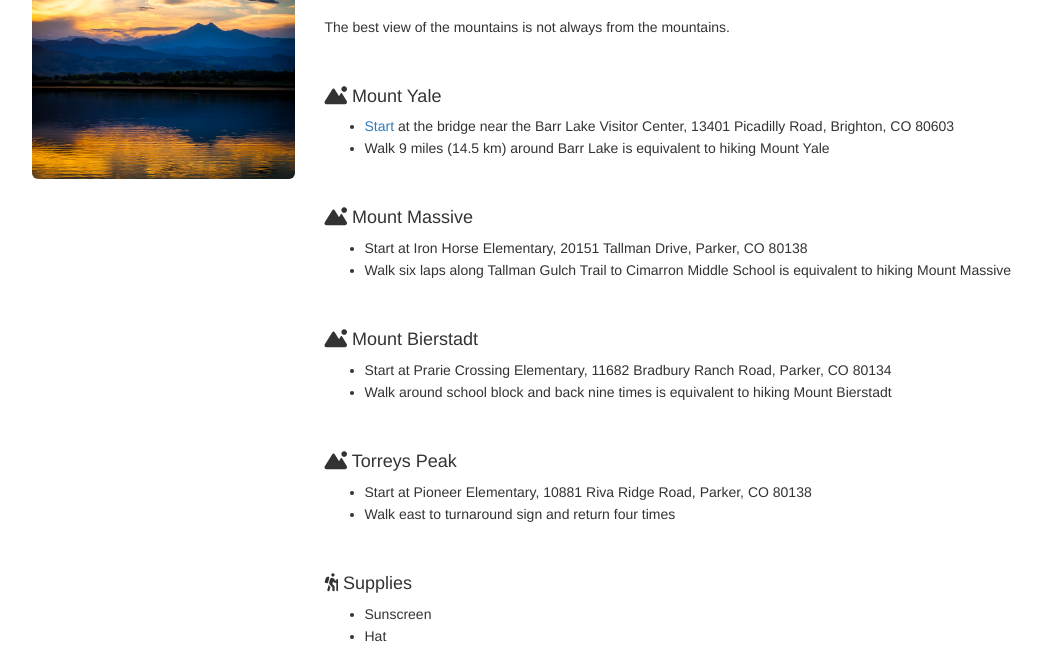
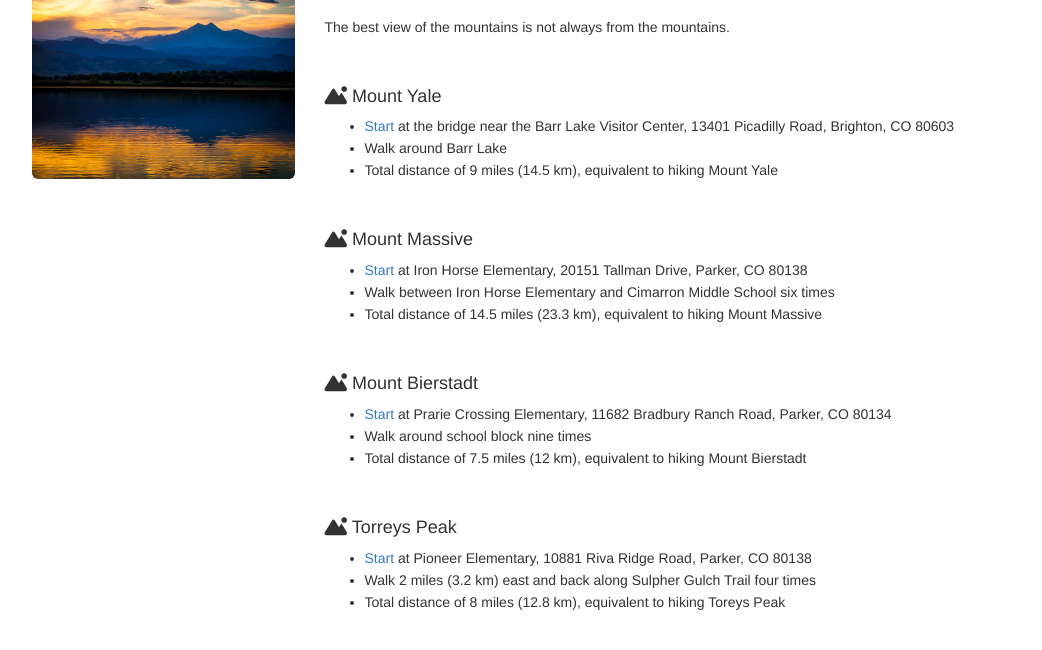
Before and after one commit to billallen256/flat14ers, a plain HTML site: page index.html in a window 1280 px wide. Shown: the part 135-785 px from the top of the page, without its empty margins (38-1080 px from the left). Drawn offline with nearby package versions, Linux system fonts and the light colour scheme.

Commit message:
Added better instructions.

```diff
--- a/index.html
+++ b/index.html
@@ -6,7 +6,7 @@
   <link rel="stylesheet" href="https://maxcdn.bootstrapcdn.com/bootstrap/3.3.7/css/bootstrap.min.css">
   <script src="https://ajax.googleapis.com/ajax/libs/jquery/3.3.1/jquery.min.js"></script>
   <script src="https://maxcdn.bootstrapcdn.com/bootstrap/3.3.7/js/bootstrap.min.js"></script>
-  <script src="https://use.fontawesome.com/f2589fa319.js"></script>
+  <script src="https://kit.fontawesome.com/015944395a.js" crossorigin="anonymous"></script>
 
   <meta name="viewport" content="width=device-width, initial-scale=1.0">
   <meta charset="UTF-8" />
@@ -56,34 +56,41 @@ div.footer {
 
       <p>The best view of the mountains is not always from the mountains.</p>
 
-      <h4><i class="fa fa-mountain-sun"></i> Mount Yale</h4>
+      <h4><i class="fa-solid fa-mountain-sun"></i> Mount Yale</h4>
       <ul>
         <li><a target="_blank" href="https://maps.app.goo.gl/VN1pzCNSBjMzmquv7">Start</a> at the bridge near the Barr Lake Visitor Center, 13401 Picadilly Road, Brighton, CO 80603</li>
-        <li>Walk 9 miles (14.5 km) around Barr Lake is equivalent to hiking Mount Yale</li>
+        <li>Walk around Barr Lake</li>
+        <li>Total distance of 9 miles (14.5 km), equivalent to hiking Mount Yale</li>
       </ul>
 
-      <h4><i class="fa fa-mountain-sun"></i> Mount Massive</h4>
+      <h4><i class="fa-solid fa-mountain-sun"></i> Mount Massive</h4>
       <ul>
-        <li>Start at Iron Horse Elementary, 20151 Tallman Drive, Parker, CO 80138</li>
-        <li>Walk six laps along Tallman Gulch Trail to Cimarron Middle School is equivalent to hiking Mount Massive</li>
+        <li><a target="_blank" href="https://maps.app.goo.gl/E9hYvQ6SmWwrwV7o9">Start</a> at Iron Horse Elementary, 20151 Tallman Drive, Parker, CO 80138</li>
+        <li>Walk between Iron Horse Elementary and Cimarron Middle School six times</li>
+        <li>Total distance of 14.5 miles (23.3 km), equivalent to hiking Mount Massive</li>
       </ul>
 
-      <h4><i class="fa fa-mountain-sun"></i> Mount Bierstadt</h4>
+      <h4><i class="fa-solid fa-mountain-sun"></i> Mount Bierstadt</h4>
       <ul>
-        <li>Start at Prarie Crossing Elementary, 11682 Bradbury Ranch Road, Parker, CO 80134</li>
-        <li>Walk around school block and back nine times is equivalent to hiking Mount Bierstadt</li>
+        <li><a target="_blank" href="https://maps.app.goo.gl/Z8LrNLMQSZ4Tqer87">Start</a> at Prarie Crossing Elementary, 11682 Bradbury Ranch Road, Parker, CO 80134</li>
+        <li>Walk around school block nine times</li>
+        <li>Total distance of 7.5 miles (12 km), equivalent to hiking Mount Bierstadt</li>
       </ul>
 
-      <h4><i class="fa fa-mountain-sun"></i> Torreys Peak</h4>
+      <h4><i class="fa-solid fa-mountain-sun"></i> Torreys Peak</h4>
       <ul>
-        <li>Start at Pioneer Elementary, 10881 Riva Ridge Road, Parker, CO 80138</li>
-        <li>Walk east to turnaround sign and return four times</li>
+        <li><a target="_blank" href="https://maps.app.goo.gl/QbBEFk8XpiRbr2fr6">Start</a> at Pioneer Elementary, 10881 Riva Ridge Road, Parker, CO 80138</li>
+        <li>Walk 2 miles (3.2 km) east and back along Sulpher Gulch Trail four times</li>
+        <li>Total distance of 8 miles (12.8 km), equivalent to hiking Toreys Peak</li>
       </ul>
 
-      <h4><i class="fa fa-person-hiking"></i> Supplies</h4>
+      <h4><i class="fa-solid fa-person-hiking"></i> Supplies</h4>
         <ul>
+          <li>Snacks</li>
+          <li>Water</li>
           <li>Sunscreen</li>
           <li>Hat</li>
+          <li>Sunglasses</li>
           <li>First Aid Kit</li>
           <li>Walking poles</li>
         </ul>
```
